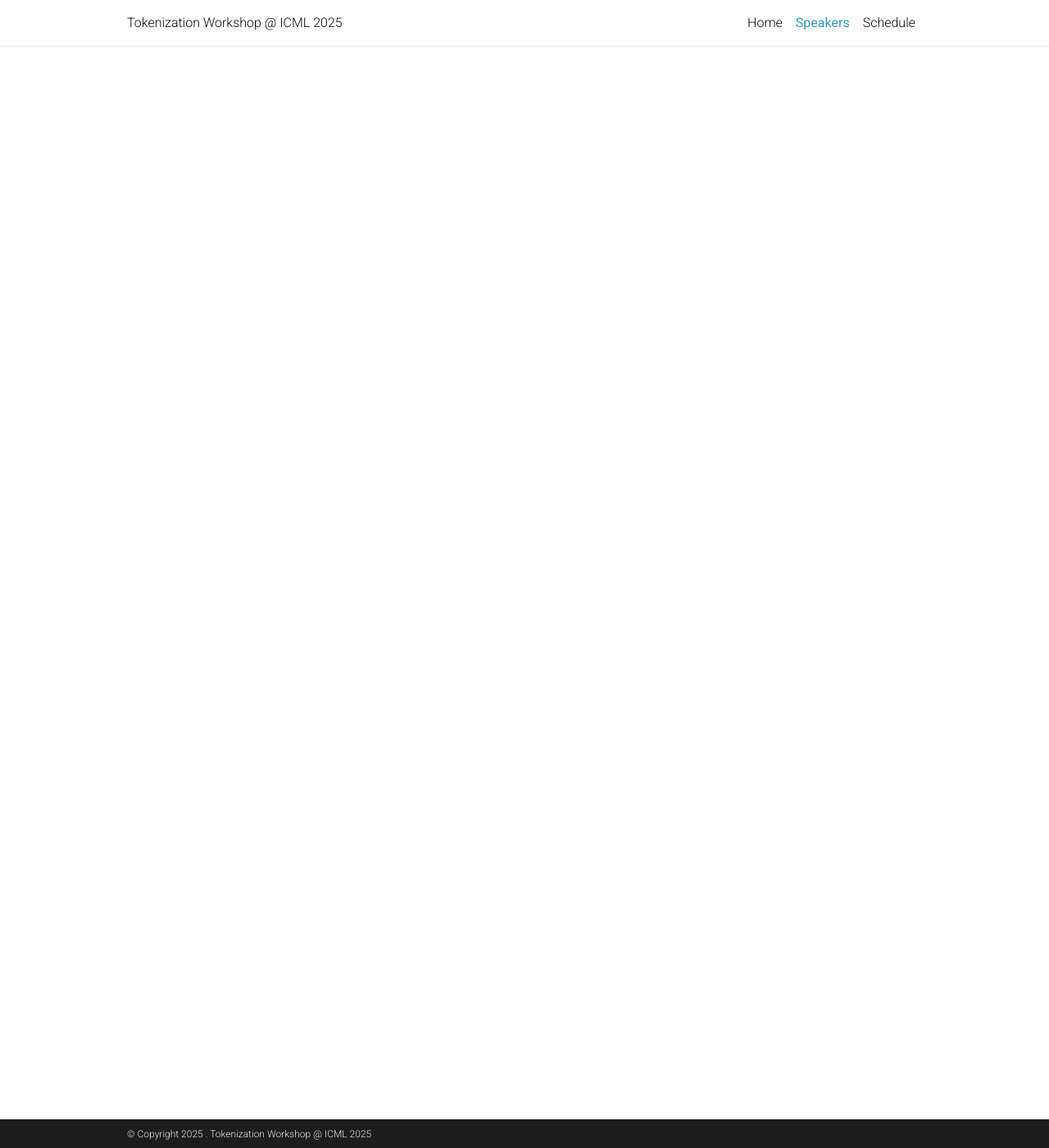
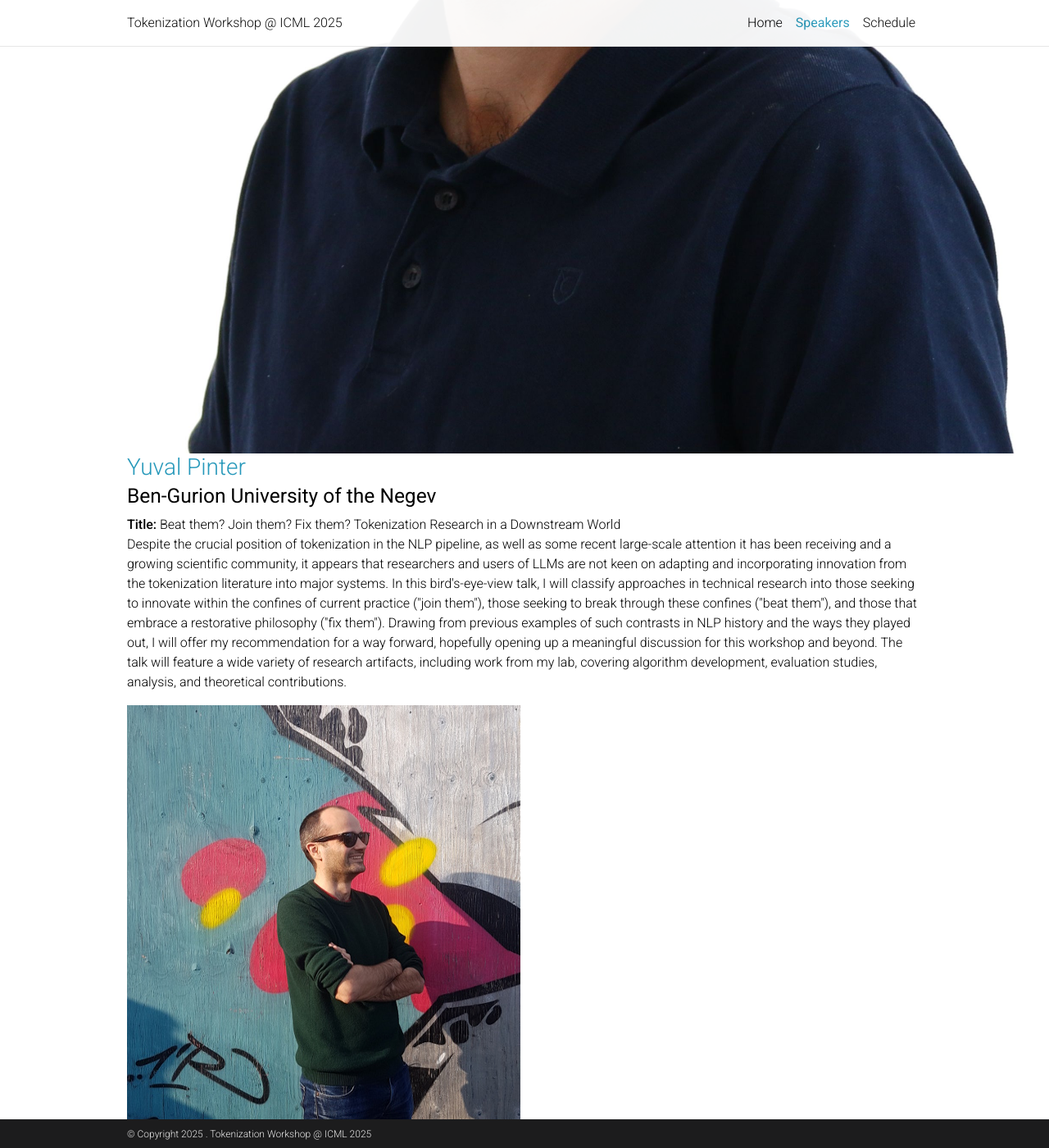
Before and after one commit to tokenization-workshop/tokenization-workshop.github.io, a Jekyll site: the page built from _pages/speakers.md, in a window 1280 px wide and 1400 px high, scrolled down 957 px. Shown: the whole window at 82% size. Built offline with Jekyll 4.4.1, drawn with Linux system fonts in a browser that asks for light colours; comment, search, counter and statistics services are not loaded; a style sheet for code colours, icons or effects is not loaded; some of the changed text lies outside the part shown.

Commit message:
formatting speakers

```diff
--- a/_pages/speakers.md
+++ b/_pages/speakers.md
@@ -8,6 +8,55 @@ nav_order: 2
 
 ## Keynote Speakers
 <html>
+  <div class="keynote-container">
+
+    <div class="keynote-speaker">
+      <img src="/assets/img/speakers/yuval.jpg" alt="Yuval Pinter">
+      <div class="keynote-details">
+        <h3>
+          <a href="https://tzin.bgu.ac.il/~pintery/">Yuval Pinter</a><br>
+          <small>Ben-Gurion University of the Negev</small>
+        </h3>
+        <p class="abstract">
+          <strong>Title:</strong> Beat them? Join them? Fix them? Tokenization Research in a Downstream World<br>
+          Despite the crucial position of tokenization in the NLP pipeline, as well as some recent large-scale attention it has been receiving and a growing scientific community, it appears that researchers and users of LLMs are not keen on adapting and incorporating innovation from the tokenization literature into major systems. In this bird's-eye-view talk, I will classify approaches in technical research into those seeking to innovate within the confines of current practice ("join them"), those seeking to break through these confines ("beat them"), and those that embrace a restorative philosophy ("fix them"). Drawing from previous examples of such contrasts in NLP history and the ways they played out, I will offer my recommendation for a way forward, hopefully opening up a meaningful discussion for this workshop and beyond. The talk will feature a wide variety of research artifacts, including work from my lab, covering algorithm development, evaluation studies, analysis, and theoretical contributions.
+        </p>
+      </div>
+    </div>
+
+    <div class="keynote-speaker">
+      <img src="/assets/img/speakers/desmond.jpg" alt="Desmond Elliott">
+      <div class="keynote-details">
+        <h3>
+          <a href="https://elliottd.github.io/">Desmond Elliott</a><br>
+          <small>University of Copenhagen</small>
+        </h3>
+        <p class="abstract">
+          <strong>Talk Title:</strong> TBD<br>
+          Abstract will be available soon.
+        </p>
+      </div>
+    </div>
+
+    <div class="keynote-speaker">
+      <img src="/assets/img/speakers/adrian.jpeg" alt="Adrian Łańcucki">
+      <div class="keynote-details">
+        <h3>
+          <a href="https://scholar.google.com/citations?user=gydbYxkAAAAJ&hl=en">Adrian Łańcucki</a><br>
+          <small>NVIDIA</small>
+        </h3>
+        <p class="abstract">
+          <strong>Talk Title:</strong> Learning Dynamic Segmentation and Compression of Sequences in Transformer LLMs<br>
+          Transformer-based LLMs excel at language tasks, but their efficiency hinges on input sequence length. Typically, input resolution—imposed by a tokenizer—remains unchanged across all layers. In this talk, we introduce methods that enable end-to-end learning to dynamically pool, compress, or sparsify input or key-value token sequences. By effectively tracking down and removing redundancies, these methods deliver performance gains during training or inference. We arrive at a surprisingly practical method—Dynamic Memory Sparsification—that allows a model to achieve 8x KV cache compression within just a few hundred training steps. The resulting savings can be used not only to improve throughput and latency, but also to boost accuracy, as demonstrated across several reasoning tasks.
+        </p>
+      </div>
+    </div>
+
+  </div>
+</html>
+
+
+<!-- <html>
     <div class="team-container">
         <div class="team-member">
             <img src="/assets/img/speakers/yuval.jpg" alt="Yuval Pinter">
@@ -25,7 +74,7 @@ nav_order: 2
             <br>NVIDIA</p>
         </div>
     </div>
-</html>
+</html> -->
 
 <!-- <html>
     <div class="team-container">
```
